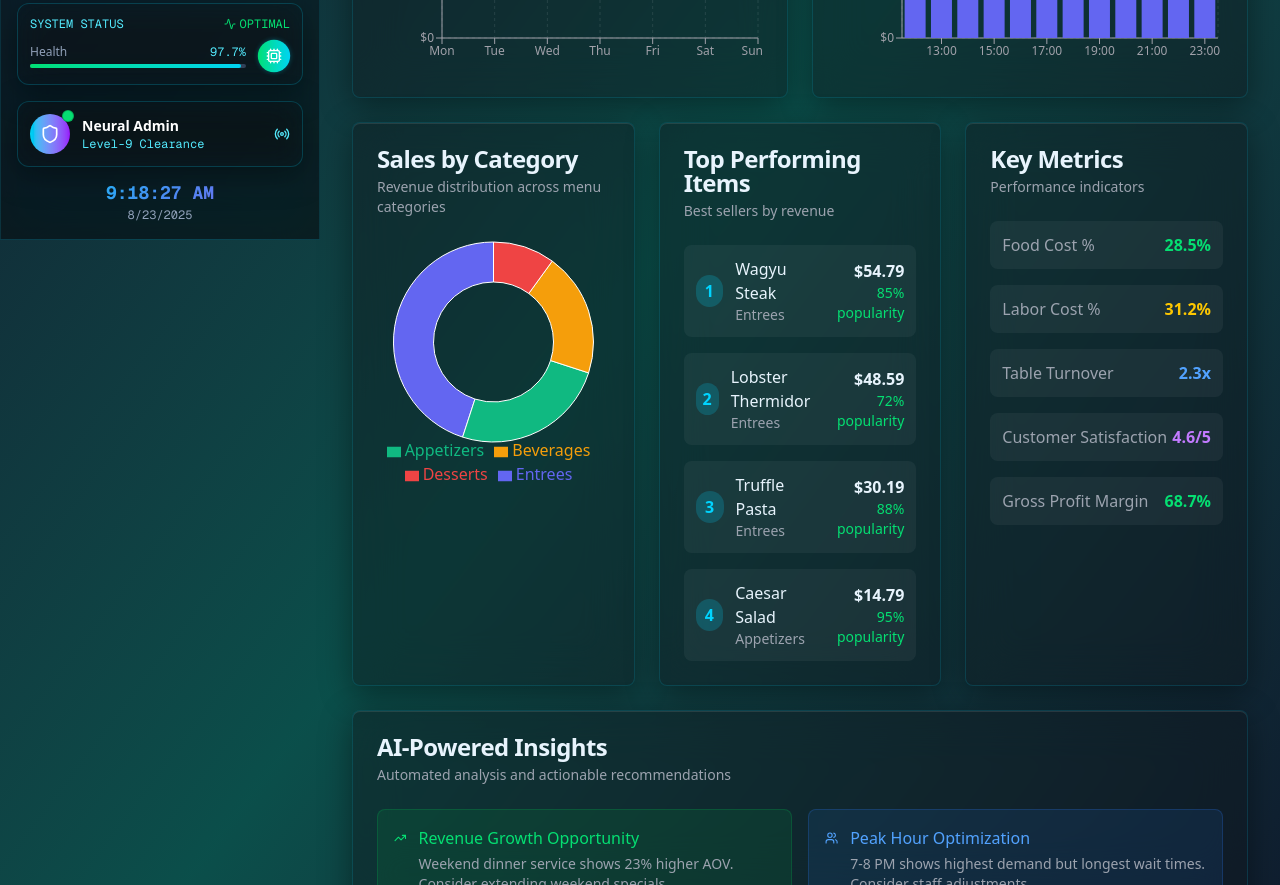
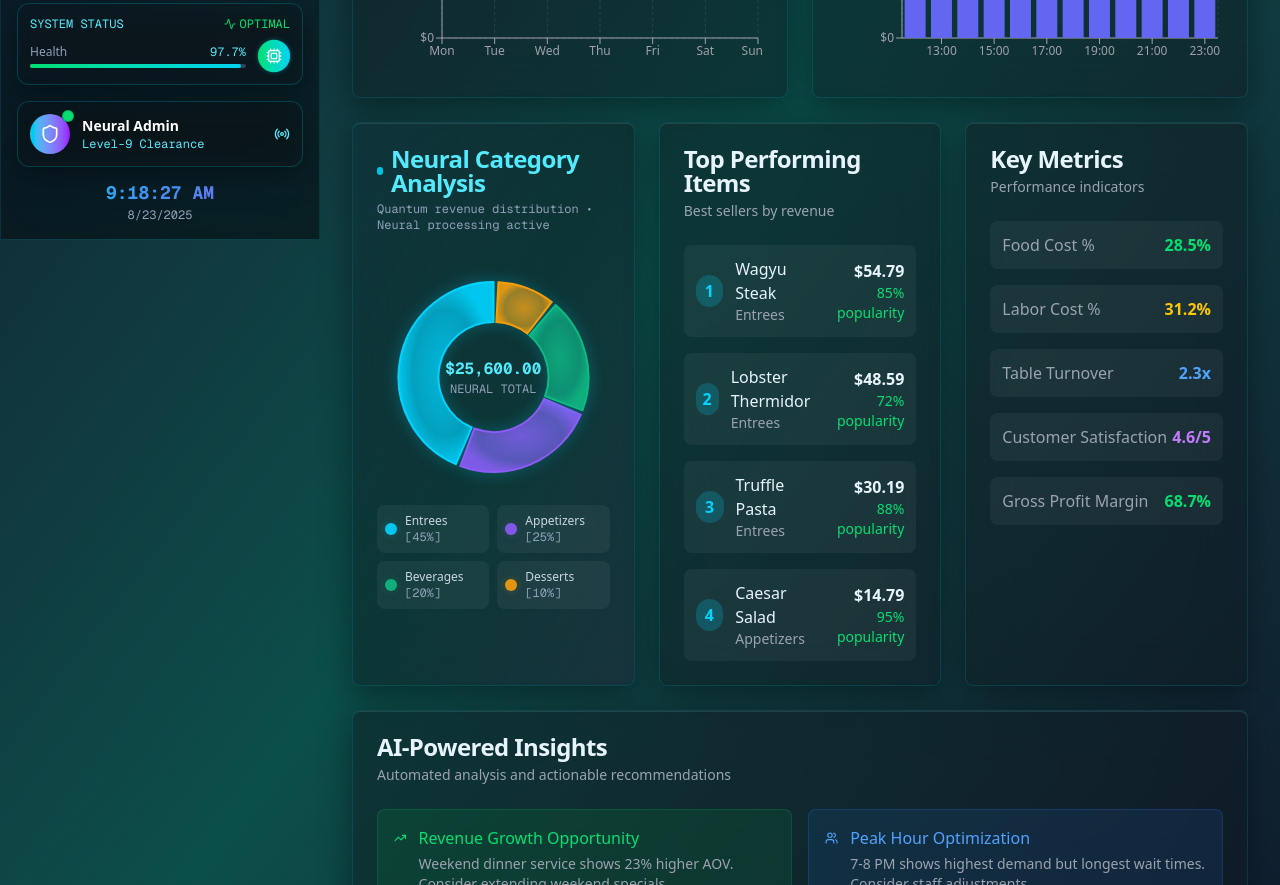
Before and after one commit to sramani-cf/restaurant-Dashboard-Frontend-Development-Plan-3.0, a Next.js app: page /analytics in a window 1280 px wide. Shown: the part 560-1445 px from the top of the page. Built offline with nearby package versions, Linux system fonts and the light colour scheme.

Commit message:
Enhanced Neural Category Breakdown change

```diff
--- a/src/app/analytics/page.js
+++ b/src/app/analytics/page.js
@@ -46,7 +46,15 @@ export default function AnalyticsPage() {
     { name: 'Desserts', value: 10, sales: 2100 }
   ]
 
-  const COLORS = ['#6366f1', '#10b981', '#f59e0b', '#ef4444']
+  // Neural 2030 Color Palette for futuristic charts
+  const NEURAL_COLORS = [
+    '#00D4FF', // Quantum Cyan
+    '#8B5CF6', // Neural Purple
+    '#10B981', // Cyber Green
+    '#F59E0B', // Energy Orange
+    '#EF4444', // Alert Red
+    '#06B6D4'  // Electric Blue
+  ]
 
   // Calculate key metrics
   const totalRevenue = SALES_DATA.reduce((sum, day) => sum + day.sales, 0)
@@ -193,43 +201,120 @@ export default function AnalyticsPage() {
 
         {/* Second Row of Charts */}
         <div className="grid grid-cols-1 lg:grid-cols-3 gap-6">
-          {/* Category Breakdown */}
+          {/* Enhanced Neural Category Breakdown */}
           <Card className="glass-card">
-            <CardHeader>
-              <CardTitle>Sales by Category</CardTitle>
-              <p className="text-sm text-muted-foreground">Revenue distribution across menu categories</p>
+            <div className="absolute inset-0 bg-gradient-to-br from-cyan-400/5 via-transparent to-purple-400/5 pointer-events-none" />
+            <CardHeader className="relative">
+              <CardTitle className="text-cyan-300 font-semibold flex items-center gap-2">
+                <div className="w-2 h-2 bg-cyan-400 rounded-full animate-pulse" />
+                Neural Category Analysis
+              </CardTitle>
+              <p className="text-xs text-slate-400 font-mono">
+                Quantum revenue distribution • Neural processing active
+              </p>
             </CardHeader>
-            <CardContent>
-              <ResponsiveContainer width="100%" height={250}>
+            <CardContent className="relative pb-2">
+              {/* Chart Container */}
+              <div className="relative">
+                <ResponsiveContainer width="100%" height={240}>
                   <PieChart>
+                    <defs>
+                      {categoryData.map((entry, index) => (
+                        <radialGradient
+                          key={`gradient-${index}`}
+                          id={`neuralGradient${index}`}
+                          cx="50%"
+                          cy="50%"
+                          r="50%"
+                        >
+                          <stop offset="0%" stopColor={NEURAL_COLORS[index]} stopOpacity={0.8} />
+                          <stop offset="70%" stopColor={NEURAL_COLORS[index]} stopOpacity={0.6} />
+                          <stop offset="100%" stopColor={NEURAL_COLORS[index]} stopOpacity={0.9} />
+                        </radialGradient>
+                      ))}
+                    </defs>
                     <Pie
                       data={categoryData}
                       cx="50%"
                       cy="50%"
-                    innerRadius={60}
-                    outerRadius={100}
+                      innerRadius={55}
+                      outerRadius={95}
+                      paddingAngle={3}
                       dataKey="value"
                       startAngle={90}
                       endAngle={450}
+                      animationBegin={0}
+                      animationDuration={1200}
+                      animationEasing="ease-out"
                     >
                       {categoryData.map((entry, index) => (
-                      <Cell key={`cell-${index}`} fill={COLORS[index % COLORS.length]} />
+                        <Cell
+                          key={`cell-${index}`}
+                          fill={`url(#neuralGradient${index})`}
+                          stroke={NEURAL_COLORS[index]}
+                          strokeWidth={2}
+                          style={{
+                            filter: 'drop-shadow(0 0 8px rgba(0, 212, 255, 0.3))',
+                            transition: 'all 0.3s ease-in-out'
+                          }}
+                        />
                       ))}
                     </Pie>
                     <Tooltip
                       contentStyle={{
-                      backgroundColor: 'rgba(26, 26, 46, 0.9)',
-                      border: '1px solid rgba(255, 255, 255, 0.1)',
-                      borderRadius: '8px'
+                        backgroundColor: 'rgba(15, 20, 25, 0.95)',
+                        border: '1px solid rgba(0, 212, 255, 0.3)',
+                        borderRadius: '12px',
+                        padding: '12px',
+                        fontSize: '12px',
+                        fontFamily: 'monospace',
+                        backdropFilter: 'blur(8px)',
+                        boxShadow: '0 8px 32px rgba(0, 0, 0, 0.4)',
                       }}
+                      labelStyle={{ color: '#00D4FF', fontSize: '13px', fontWeight: 'bold' }}
                       formatter={(value, name, props) => [
-                      `${value}% (${formatCurrency(props.payload.sales)})`,
-                      props.payload.name
+                        `${value}% • ${formatCurrency(props.payload.sales)}`,
+                        `${props.payload.name} Neural Sector`
                       ]}
                     />
-                  <Legend />
                   </PieChart>
                 </ResponsiveContainer>
+
+                {/* Center Neural Core Display */}
+                <div className="absolute inset-0 flex items-center justify-center pointer-events-none">
+                  <div className="text-center">
+                    <div className="text-md font-bold text-cyan-300 font-mono">
+                      {formatCurrency(categoryData.reduce((sum, cat) => sum + cat.sales, 0))}
+                    </div>
+                    <div className="text-xs text-slate-400 font-mono">
+                      NEURAL TOTAL
+                    </div>
+                  </div>
+                </div>
+              </div>
+
+              {/* Neural Legend - Bottom aligned */}
+              <div className="mt-2 grid grid-cols-2 gap-2">
+                {categoryData.map((category, index) => (
+                  <div key={category.name} className="flex items-center gap-2 p-2 rounded-lg bg-white/5">
+                    <div
+                      className="w-3 h-3 rounded-full animate-pulse flex-shrink-0"
+                      style={{
+                        backgroundColor: NEURAL_COLORS[index],
+                        boxShadow: `0 0 8px ${NEURAL_COLORS[index]}40`
+                      }}
+                    />
+                    <div className="flex-1 min-w-0">
+                      <div className="text-xs text-slate-300 font-medium truncate">
+                        {category.name}
+                      </div>
+                      <div className="text-xs text-slate-400 font-mono">
+                        [{category.value}%]
+                      </div>
+                    </div>
+                  </div>
+                ))}
+              </div>
             </CardContent>
           </Card>
 
```
Lines whose indentation alone changed are shown as unchanged.
